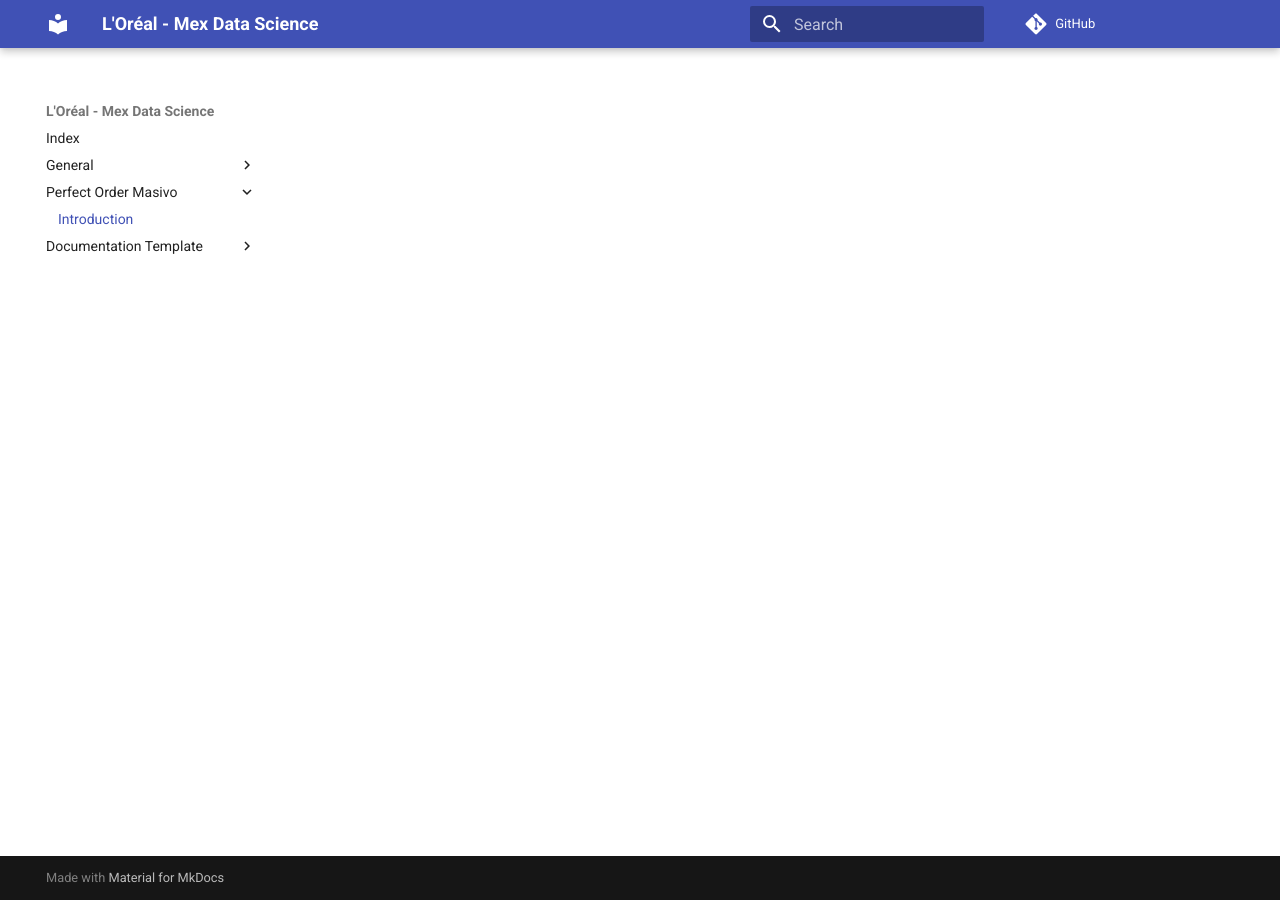
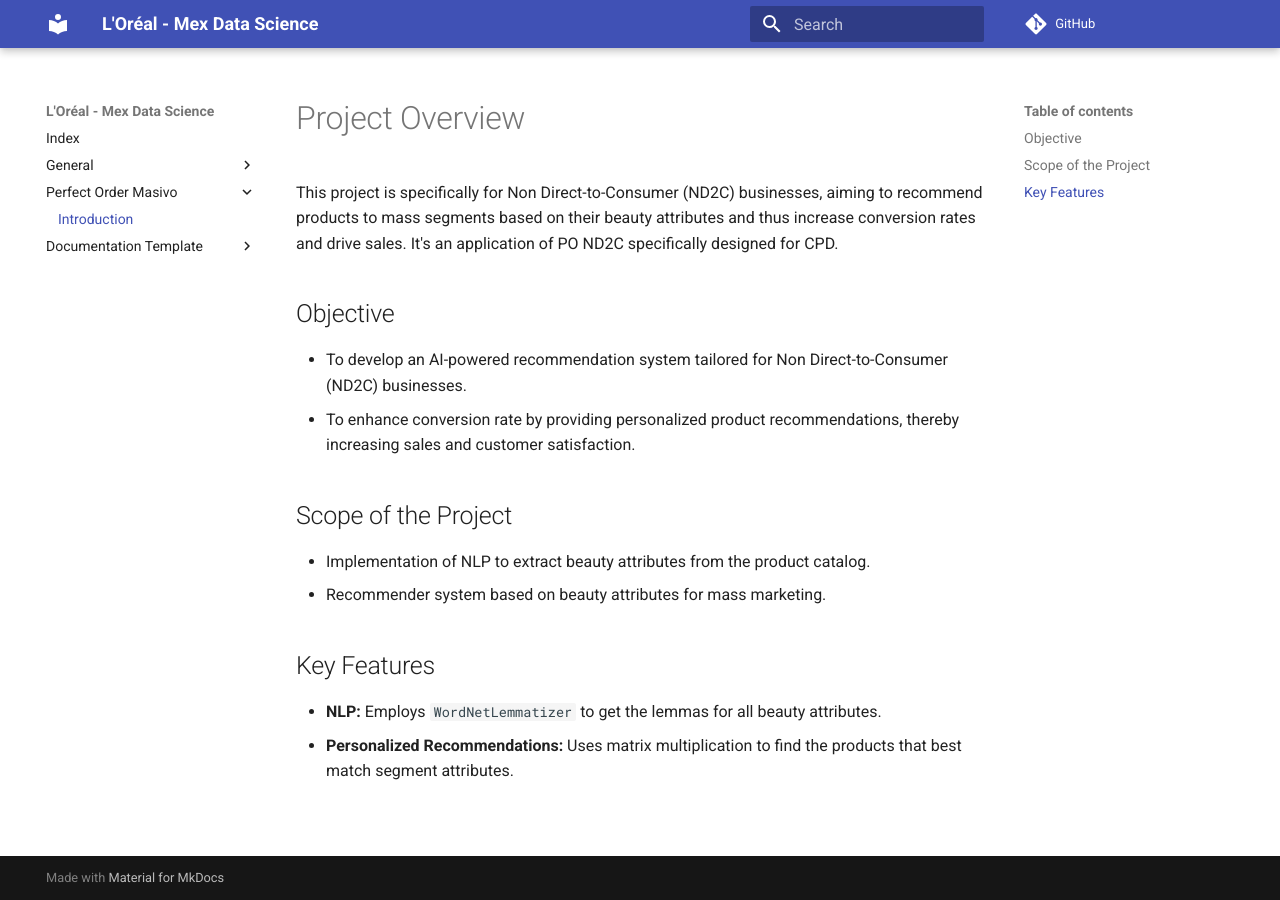
Before and after one commit to mex-data-science/mex-technical-documentation, an MkDocs documentation site: the page built from docs/po-masivo/intro.md, in a window 1280 px wide. Built offline with MkDocs 1.6.1 and Material for MkDocs 9.7.7, drawn with Linux system fonts in a browser that asks for light colours; comment, search, counter and statistics services are not loaded.

Commit message:
Update intro.md

```diff
--- a/docs/po-masivo/intro.md
+++ b/docs/po-masivo/intro.md
@@ -1 +1,17 @@
-#
+# Project Overview
+This project is specifically for Non Direct-to-Consumer (ND2C) businesses, aiming to recommend products to mass segments based on their beauty attributes and thus increase conversion rates and drive sales. It's an application of PO ND2C specifically designed for CPD.
+
+## Objective
+
+- To develop an AI-powered recommendation system tailored for Non Direct-to-Consumer (ND2C) businesses.
+- To enhance conversion rate by providing personalized product recommendations, thereby increasing sales and customer satisfaction.
+
+## Scope of the Project
+
+- Implementation of NLP to extract beauty attributes from the product catalog.
+- Recommender system based on beauty attributes for mass marketing.
+
+## Key Features
+
+- **NLP:** Employs `WordNetLemmatizer` to get the lemmas for all beauty attributes.
+- **Personalized Recommendations:** Uses matrix multiplication to find the products that best match segment attributes.
```
